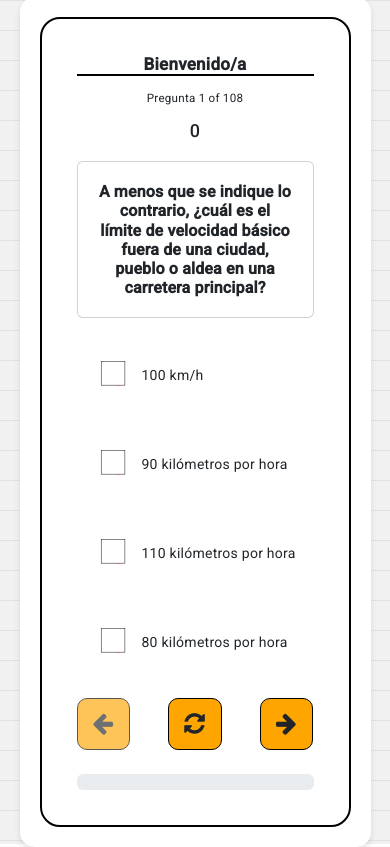
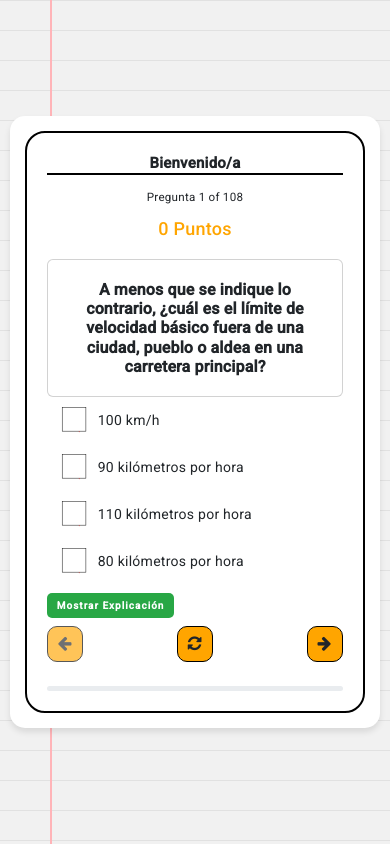
Before and after one commit to NicoleCondeDuque/driverTest, an Angular app: page /questions in a window 390 px wide. Built offline with nearby package versions, Linux system fonts and the light colour scheme.

Commit message:
style model

```diff
--- a/src/app/components/questions/questions.component.css
+++ b/src/app/components/questions/questions.component.css
@@ -102,7 +102,7 @@
 .card-description {
   font-size: 18px;
   font-weight: 500;
-  line-height: 1.2;
+  color:#ffa500;
 }
 
 
@@ -152,21 +152,21 @@
 }
 
 .correct {
-  background-color: #d4edda; /* Fondo verde claro */
-  border: 1px solid #28a745; /* Borde verde */
-  color: #155724; /* Texto verde */
+  background-color: #d4edda;
+  border: 1px solid #28a745;
+  color: #155724;
   transition: all 0.3s ease;
 }
 
 .incorrect {
-  background-color: #f8d7da; /* Fondo rojo claro */
-  border: 1px solid #dc3545; /* Borde rojo */
-  color: #721c24; /* Texto rojo */
+  background-color: #f8d7da;
+  border: 1px solid #dc3545;
+  color: #721c24;
   transition: all 0.3s ease;
 }
 
 .checkbox-wrapper {
-  padding: 10px;
+  padding: 1px;
   border-radius: 5px;
   transition: background-color 0.3s ease, color 0.3s ease;
 }
@@ -244,3 +244,114 @@
   line-height: 1.2;
   margin: 5px 0;
 }
+
+.modal {
+  display: flex;
+  position: fixed;
+  z-index: 1000;
+  left: 0;
+  top: 0;
+  width: 100%;
+  height: 100%;
+  background-color: rgba(0, 0, 0, 0.5);
+  align-items: center;
+  justify-content: center;
+}
+
+.modal-content {
+  background-color: #fff;
+  padding: 20px;
+  border-radius: 10px;
+  max-width: 90%;
+  text-align: center;
+  box-shadow: 0 4px 6px rgba(0, 0, 0, 0.1);
+}
+
+.close {
+  position: absolute;
+  top: 10px;
+  right: 20px;
+  font-size: 24px;
+  cursor: pointer;
+  color: #000;
+}
+
+.explanation-btn {
+  display: flex;
+  justify-content: center;
+  align-items: center;
+  background-color: #28a745;
+  color: #fff;
+  border: none;
+  border-radius: 5px;
+  padding: 5px 8px;
+  cursor: pointer;
+  font-size: 12px;
+  transition: background-color 0.3s ease;
+}
+
+.explanation-btn:hover {
+  background-color: #218838;
+}
+
+
+
+@media (max-width: 576px) {
+  .card-questions {
+    width: 95%;
+    max-width: 400px;
+    padding: 15px;
+  }
+
+  .columns {
+    padding: 20px;
+    font-size: 14px;
+  }
+
+  .offer {
+    font-size: 15px;
+  }
+
+  .secondary-heading {
+    font-size: 16px;
+  }
+
+
+
+  .btn {
+    padding: 5px 10px;
+    font-size: 1rem;
+  }
+
+  .question-image {
+    width: 80px;
+    height: 80px;
+  }
+
+  .progress {
+    height: 5px;
+  }
+
+  .list-unstyled .label {
+    font-size: 14px;
+    gap: 5px;
+  }
+
+  .result-container h3, .result-container p {
+    font-size: 16px;
+  }
+
+  .modal-content {
+    width: 90%;
+    padding: 15px;
+  }
+
+  .close {
+    font-size: 18px;
+  }
+
+  .explanation-btn {
+    font-size: 10px;
+  }
+
+}
--- a/src/app/components/questions/questions.component.html
+++ b/src/app/components/questions/questions.component.html
@@ -8,7 +8,7 @@
           <h5>Pregunta {{currentQuestion+1}} of {{questionList.length}}</h5>
         </div>
         <div class="card-description question-remain">
-          <span>{{points}}</span>
+          <span>{{points}} Puntos</span>
         </div>
       </div>
       <div>
@@ -28,7 +28,7 @@
         <div class="options-section">
           <ul class="list-unstyled" *ngFor="let option of questionList[currentQuestion]?.options; let i = index">
             <li (click)="selectOption(currentQuestion, option)">
-              <div class="checkbox-wrapper mt-4"
+              <div class="checkbox-wrapper"
                    [ngClass]="{'correct': option.selected && option.correct, 'incorrect': option.selected && !option.correct}">
                 <input type="checkbox" class="check" id="check-{{i}}" name="options" />
                 <label for="check-{{i}}" class="label">
@@ -39,38 +39,33 @@
                         stroke="#cc2323" stroke-width="3" fill="none" class="path1"></path>
                     </g>
                   </svg>
-                  <span>{{ option.text }}</span>
+                  <span>{{option.text}}</span>
                 </label>
               </div>
             </li>
           </ul>
 
-          <div *ngIf="questionList[currentQuestion]?.showExplanation" class="explanation mt-3">
+          <button class="btn explanation-btn mt-2" (click)="showExplanation()">Mostrar Explicación</button>
+          <div *ngIf="isExplanationVisible"class="explanation mt-2 modal">
+            <div class="modal-content">
+              <span class="close" (click)="closeExplanation()">&times;</span>
             <p>{{ questionList[currentQuestion]?.explenation}}</p>
           </div>
         </div>
 
-
-
-
       </div>
-
-      <div class="d-flex justify-content-between mt-4">
+      <div class="d-flex justify-content-between mt-2">
         <button [disabled]="currentQuestion===0" class="btn red-flag" (click)="previousQuestion()"><i
             class="fa fa-arrow-left" aria-hidden="true"></i></button>
         <button class="btn red-flag" (click)="resetQuiz()"><i class="fa fa-refresh" aria-hidden="true"></i></button>
         <button class="btn red-flag" (click)="nextQuestion() "><i class="fa fa-arrow-right"
             aria-hidden="true"></i></button>
       </div>
-
       <div class="progress mt-4">
         <div class="progress-bar progress-bar-striped bg-success" role="progressbar" [ngStyle]="{'width':progress+'%'}" aria-valuenow="25" aria-valuemin="0" aria-valuemax="100"></div>
     </div>
     </div>
-
-
   </div>
-
 </div>
 
 <ng-container *ngIf="isQuizCompleted">
--- a/src/app/components/questions/questions.component.ts
+++ b/src/app/components/questions/questions.component.ts
@@ -25,6 +25,7 @@ export class QuestionsComponent implements OnInit{
   image: any;
   progress: string = "0";
   isQuizCompleted : boolean = false;
+  isExplanationVisible: boolean = false;
 
 constructor( private questionService: QuestionService, private router: Router) {}
 
@@ -117,9 +118,16 @@ startQuiz() {
   this.getAllQuestions();
 }
 
-
 goToHome() {
   this.router.navigate(['/welcome']);
 }
 
+showExplanation() {
+  this.isExplanationVisible = true;
 }
+
+closeExplanation() {
+  this.isExplanationVisible = false;
+}
+
+}
```
